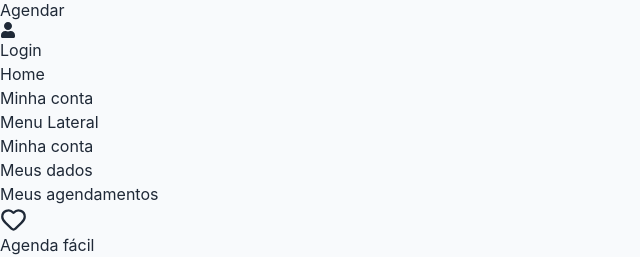
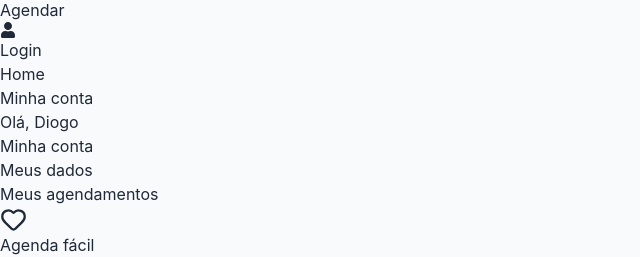
Before and after one commit to DiogoIV/Agendamentos, a React (Vite) app: page /minha-conta in a window 1280 px wide. Shown: the part 192-449 px from the top of the page, without its empty margins (0-640 px from the left). Built offline with nearby package versions, Linux system fonts and the light colour scheme.

Commit message:
set
arrumando estilo

```diff
--- a/src/layout/MinhaContaLayout.jsx
+++ b/src/layout/MinhaContaLayout.jsx
@@ -24,30 +24,34 @@ function MinhaContaLayout() {
     )
 
     return (
-        <section className="flex flex-col gap-4">
+
+        <div className="
+        flex flex-col 2 h-full
+        ">
 
             <nav aria-label="Breadcrumb">
                 <ol className="flex font-bold text-sm text-gray-400">
                     <li className="after:content-['>'] after:mx-2">Home</li>
                     {dados}
-
-
                 </ol>
             </nav>
 
-            <section>
+            <article className="
+            flex gap-4 m-auto
+            bg-blue-200 p-2
+            ">
 
-                <h1>Menu Lateral</h1>
+                <section className="">
+
+                    <h1>Olá, Diogo</h1>
 
                     <ul>
                         <li>
                             <NavLink>Minha conta</NavLink>
                         </li>
-
                         <li>
                             <NavLink>Meus dados</NavLink>
                         </li>
-
                         <li>
                             <NavLink>Meus agendamentos</NavLink>
                         </li>
@@ -56,10 +60,15 @@ function MinhaContaLayout() {
                 </section>
 
                 <section>
+
                     <Outlet />
+
                 </section>
 
-        </section>
+            </article>
+
+        </div>
+
     )
 
 }
--- a/src/pages/Home/Home.jsx
+++ b/src/pages/Home/Home.jsx
@@ -19,7 +19,7 @@ function Home() {
                 items-center
                 md:flex-row
                 md:max-w-[1200px]
-
+                h-full
                 md:mx-auto
                 md:gap-10
             ">
@@ -107,7 +107,7 @@ function Home() {
             md:max-w-[1200px]
 
             border rounded-md p-4 md:pb-8
-            shadow-md md:m-auto">
+            shadow-md md:mx-auto">
 
                 <h2 className="text-2xl
                 text-[var(--color-primary)] font-bold">Como funciona?</h2>
--- a/src/styles/global.css
+++ b/src/styles/global.css
@@ -33,6 +33,8 @@ html, body, #root {
   flex-direction: column;
 }
 
+
+
 body {
   font-family: var(--font-primary);
   background-color: var(--color-background);
```
Lines whose indentation alone changed are shown as unchanged.
